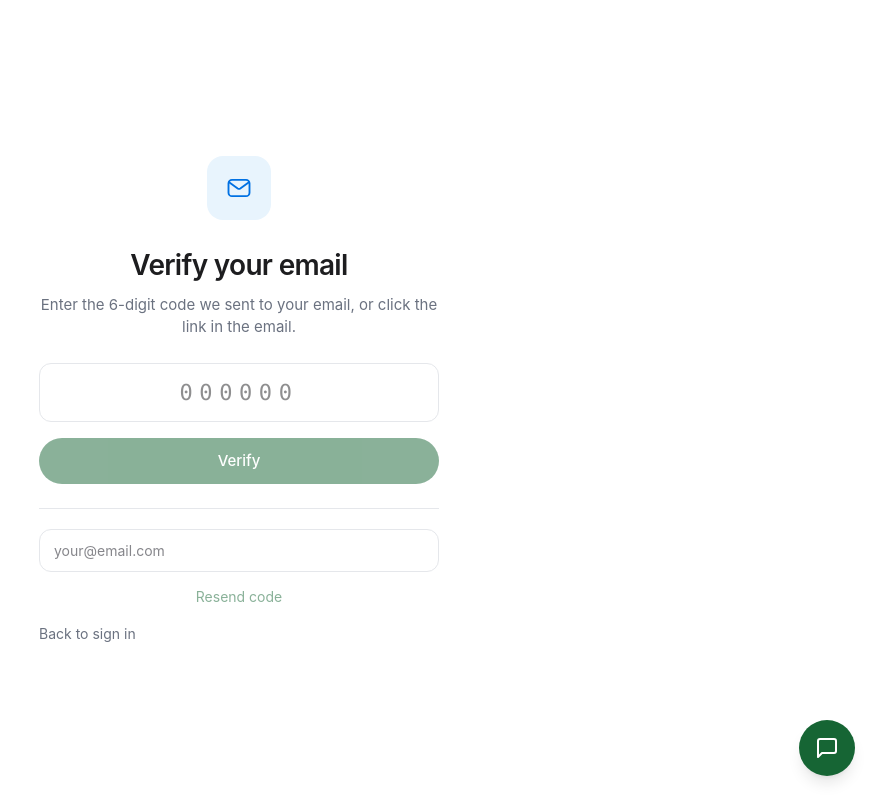
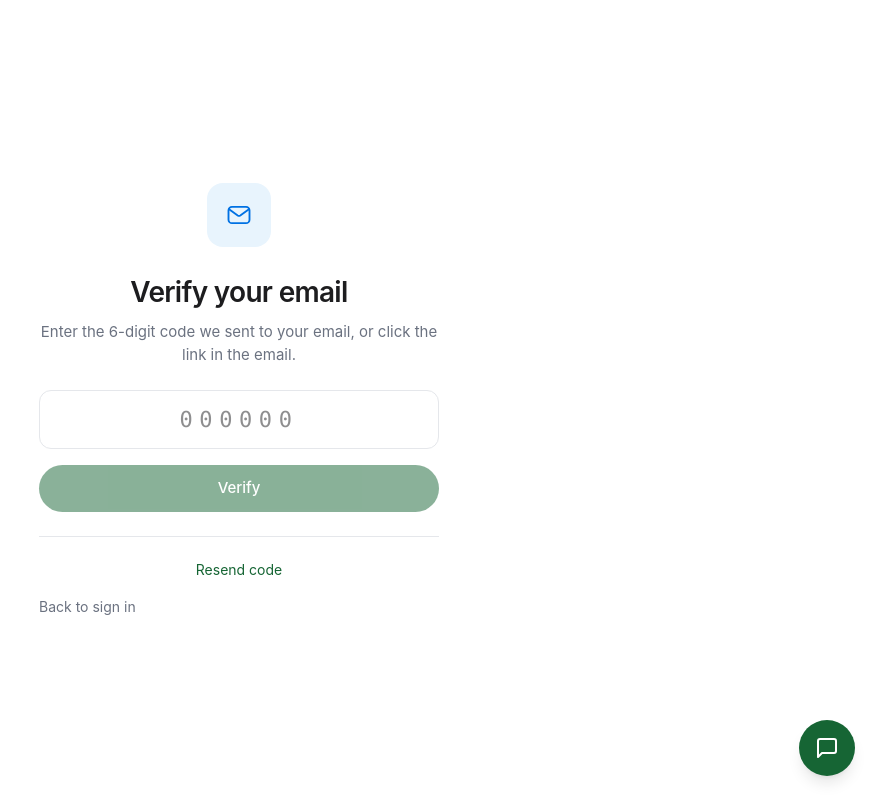
Before and after one commit to dankingvalue/invoala, a Next.js app: page /verify in a window 1280 px wide. Shown: the whole page, without its empty margins (401-1280 px from the left). Built offline with nearby package versions, Linux system fonts and the light colour scheme.

Commit message:
Remove redundant email input from verify page

```diff
--- a/app/verify/page.tsx
+++ b/app/verify/page.tsx
@@ -43,17 +43,11 @@ function VerifyForm() {
     }
   }
 
-  const [resendEmail, setResendEmail] = useState("");
-
   async function resend() {
     setResending(true);
     setResendMsg("");
     try {
-      const res = await fetch("/api/auth/resend", {
-        method: "POST",
-        headers: { "Content-Type": "application/json" },
-        body: JSON.stringify({ email: resendEmail }),
-      });
+      const res = await fetch("/api/auth/resend", { method: "POST" });
       const json = (await res.json()) as { ok?: boolean; error?: string };
       setResendMsg(res.ok ? "Code sent. Check your inbox." : json.error || "Failed to resend.");
     } catch {
@@ -109,19 +103,10 @@ function VerifyForm() {
         )}
 
         <div className="mt-6 border-t border-hairline pt-5">
-          <div className="mb-3">
-            <input
-              type="email"
-              value={resendEmail}
-              onChange={(e) => setResendEmail(e.target.value)}
-              placeholder="your@email.com"
-              className="w-full rounded-xl border border-hairline bg-white px-3.5 py-2.5 text-[14px] text-ink outline-none transition placeholder:text-[#86868b] focus:border-accent focus:ring-[3px] focus:ring-accent/20"
-            />
-          </div>
           <button
             type="button"
             onClick={() => void resend()}
-            disabled={resending || !resendEmail}
+            disabled={resending}
             className="text-sm text-link hover:underline disabled:opacity-50"
           >
             {resending ? "Sending…" : "Resend code"}
```
